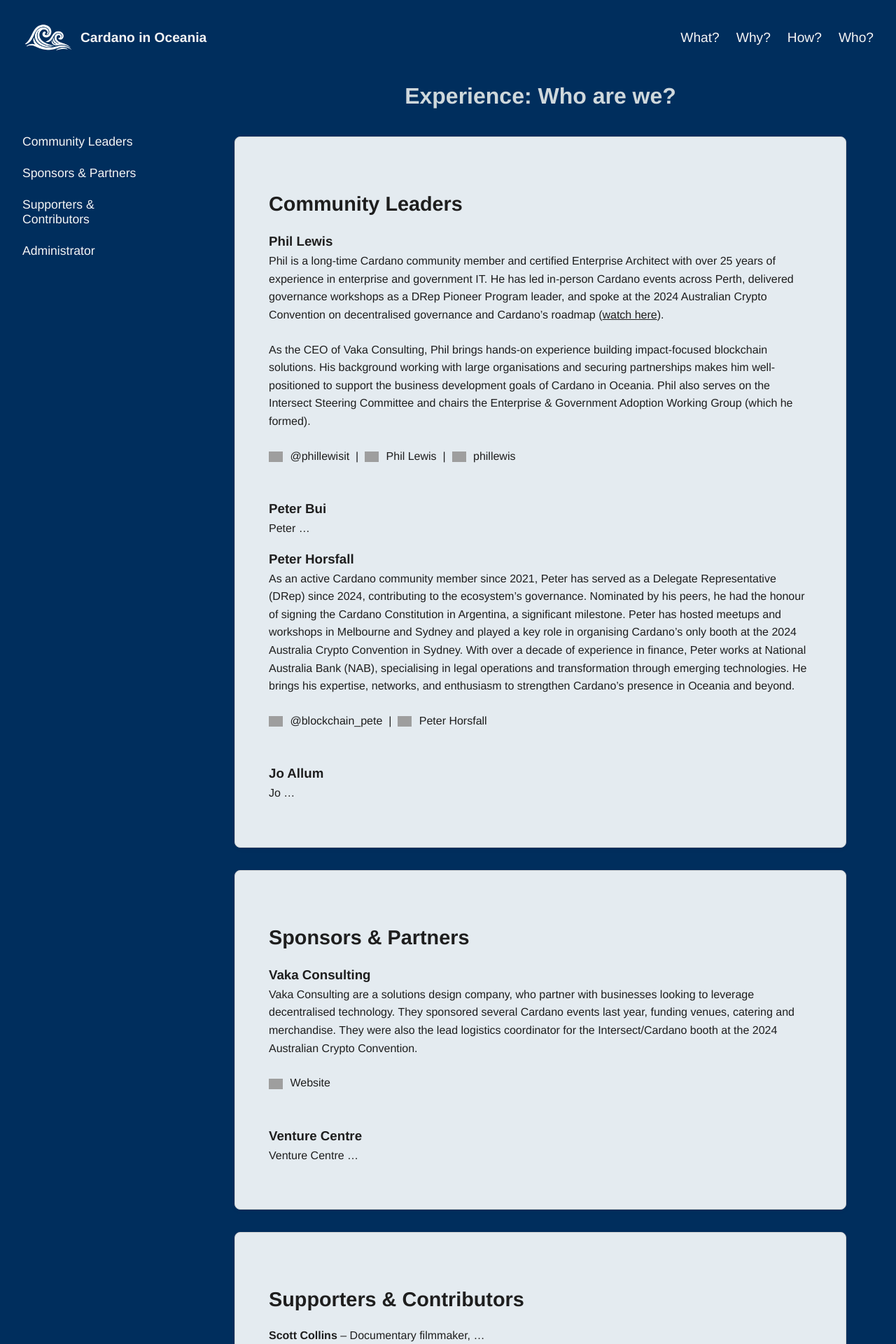
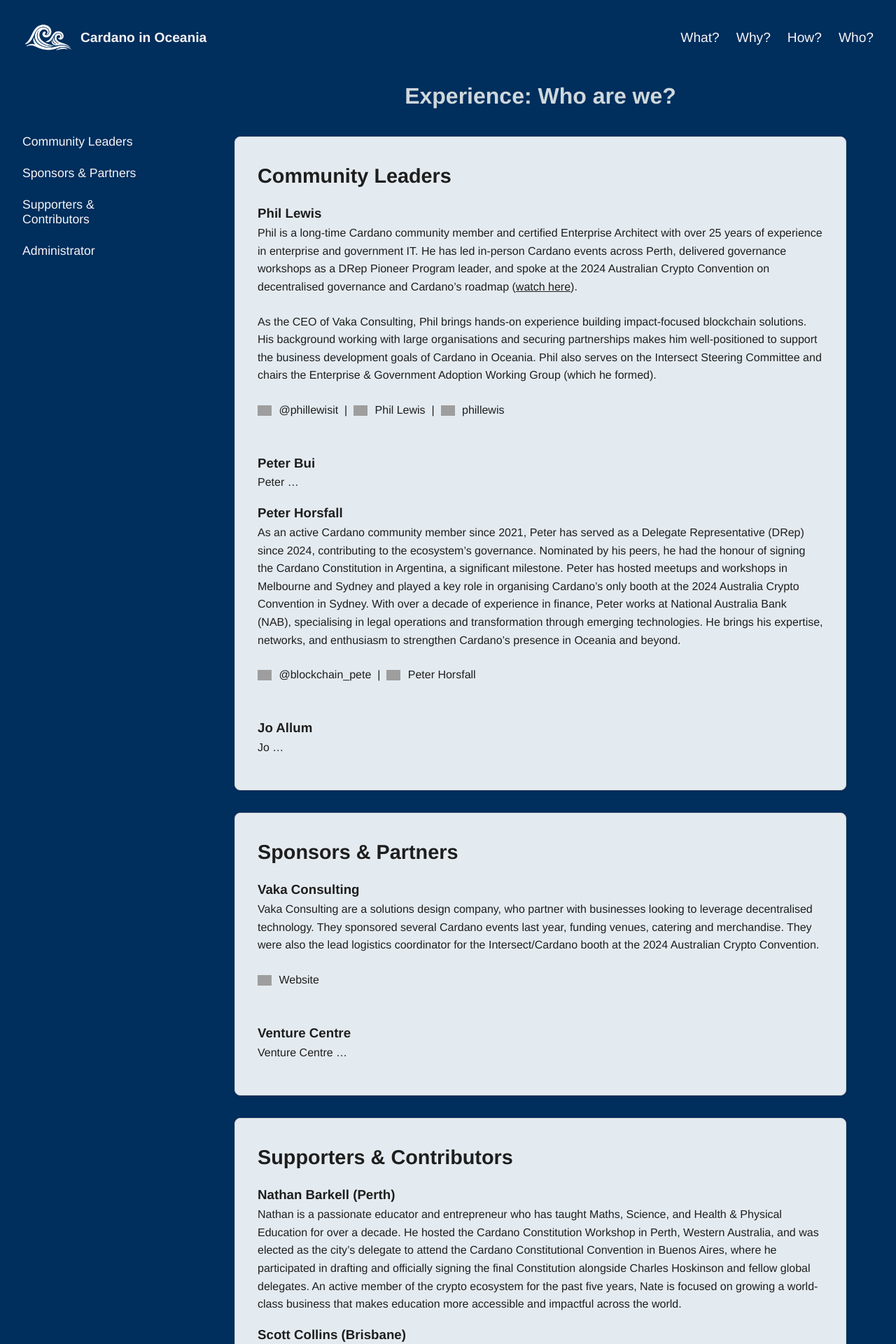
Before and after one commit to cardano-in-oceania/cardano-in-oceania.github.io, a Jekyll site: the page built from pages/who.md, in a window 1280 px wide. Shown: the top 1920 px of the page at 70% size. Built offline with Jekyll 4.4.1, drawn with Linux system fonts in a browser that asks for light colours; some of the changed text lies outside the part shown; grey boxes are pictures that could not be loaded.

Commit message:
Added contributor profile

```diff
--- a/assets/css/main.scss
+++ b/assets/css/main.scss
@@ -162,7 +162,7 @@
 }
 .content h2 {
   font-size: 1.8rem;
-  margin: 1.5rem 0 1rem;
+  margin: 0 0 1rem;
 }
 .content p {
   margin-bottom: 1rem;
@@ -224,7 +224,7 @@
 .section {
   background: #e4ebf0;
   color: #1e1e1e;
-  padding: 3rem;
+  padding: 2rem;
   margin: 2rem auto;
   border-radius: 8px;
   width: 95%;
--- a/pages/who.md
+++ b/pages/who.md
@@ -53,9 +53,14 @@
 <div class="section" markdown="1">
 
 ## Supporters & Contributors
-**Scott Collins** – Documentary filmmaker, ...
+### Nathan Barkell (Perth)
+Nathan is a passionate educator and entrepreneur who has taught Maths, Science, and Health & Physical Education for over a decade. He hosted the Cardano Constitution Workshop in Perth, Western Australia, and was elected as the city’s delegate to attend the Cardano Constitutional Convention in Buenos Aires, where he participated in drafting and officially signing the final Constitution alongside Charles Hoskinson and fellow global delegates. An active member of the crypto ecosystem for the past five years, Nate is focused on growing a world-class business that makes education more accessible and impactful across the world.
 
-**Blane Edwards** –
+### Scott Collins (Brisbane)
+Scott is a documentary filmmaker, ...
+
+### Blane Edwards (Perth)
+Blane is
 
 </div>
 <div class="section" markdown="1">
```
